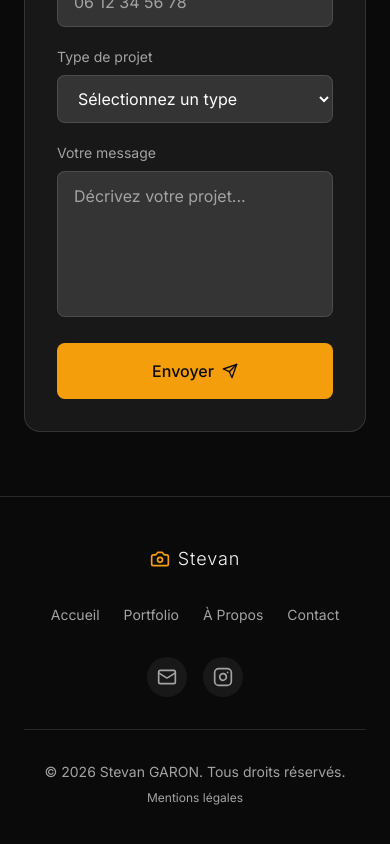
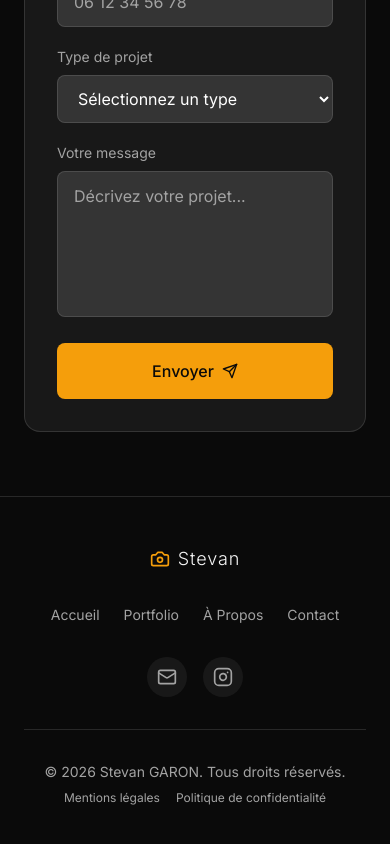
Before and after one commit to stevangrn/site-web, a React (Vite) app: page /contact in a window 390 px wide. Shown: the part 1574-2418 px from the top of the page. Built offline with nearby package versions, Linux system fonts and the light colour scheme.

Commit message:
amélioratrion pour utilisation mobile

```diff
--- a/index.html
+++ b/index.html
@@ -10,8 +10,11 @@ j=d.createElement(s),dl=l!='dataLayer'?'&l='+l:'';j.async=true;j.src=
 <!-- End Google Tag Manager -->
     <meta charset="UTF-8" />
     <meta name="viewport" content="width=device-width, initial-scale=1.0" />
+    <meta name="theme-color" content="#0a0a0a" />
+    <meta name="robots" content="index, follow" />
     <title>Stevan Garon — Photographe & Télépilote de drone en Vendée</title>
     <meta name="description" content="Photographe basé à La Chaize-le-Vicomte (Vendée). Portraits, événements, sports et prises de vue aériennes par drone." />
+    <link rel="canonical" href="https://stevangaron.fr/" />
     <meta property="og:title" content="Stevan Garon — Photographe & Télépilote de drone en Vendée" />
     <meta property="og:description" content="Photographe basé à La Chaize-le-Vicomte (Vendée). Portraits, événements, sports et prises de vue aériennes par drone." />
     <meta property="og:type" content="website" />
--- a/src/components/Footer.tsx
+++ b/src/components/Footer.tsx
@@ -80,12 +80,20 @@ export function Footer({ profile }: FooterProps) {
           <p className="text-[var(--text-muted)] text-sm">
             © {new Date().getFullYear()} {profile?.name || 'Photographe'}. Tous droits réservés.
           </p>
-          <button
-            onClick={() => navigate('/mentions-legales')}
-            className="text-[var(--text-muted)] hover:text-amber-500 text-xs transition-colors"
-          >
-            Mentions légales
-          </button>
+          <div className="flex flex-wrap items-center justify-center gap-4 text-xs">
+            <button
+              onClick={() => navigate('/mentions-legales')}
+              className="text-[var(--text-muted)] hover:text-amber-500 transition-colors"
+            >
+              Mentions légales
+            </button>
+            <button
+              onClick={() => navigate('/mentions-legales')}
+              className="text-[var(--text-muted)] hover:text-amber-500 transition-colors"
+            >
+              Politique de confidentialité
+            </button>
+          </div>
         </div>
       </div>
     </footer>
--- a/src/components/Navbar.tsx
+++ b/src/components/Navbar.tsx
@@ -84,14 +84,14 @@ export function Navbar({ profile, theme, onToggleTheme }: NavbarProps) {
           <button
             type="button"
             onClick={onToggleTheme}
-            className="rounded-full border border-[var(--border-color)] bg-[var(--surface)] p-2 text-[var(--text-secondary)] transition-colors hover:text-amber-500"
+            className="rounded-full border border-[var(--border-color)] bg-[var(--surface)] p-2 text-[var(--text-secondary)] transition-colors hover:text-amber-500 touch-manipulation active:scale-[0.96]"
             aria-label="Basculer le thème"
           >
             {theme === 'dark' ? <Sun className="h-4 w-4" /> : <Moon className="h-4 w-4" />}
           </button>
 
           <button
-            className="text-[var(--text-primary)] p-2"
+            className="text-[var(--text-primary)] p-2 touch-manipulation active:scale-[0.96]"
             onClick={() => setMobileMenuOpen(!mobileMenuOpen)}
           >
             {mobileMenuOpen ? <X className="w-6 h-6" /> : <Menu className="w-6 h-6" />}
@@ -99,8 +99,10 @@ export function Navbar({ profile, theme, onToggleTheme }: NavbarProps) {
         </div>
       </div>
 
-      {mobileMenuOpen && (
-        <div className="md:hidden bg-[var(--bg-primary)] border-t border-[var(--border-color)]">
+      <div
+        className={`md:hidden overflow-hidden border-t border-[var(--border-color)] bg-[var(--bg-primary)] transition-all duration-300 ease-out ${mobileMenuOpen ? 'max-h-96 opacity-100' : 'max-h-0 opacity-0 pointer-events-none'}`}
+      >
+        <div className="flex flex-col">
           {navLinks.map((link) => (
             <button
               key={link.path}
@@ -111,7 +113,7 @@ export function Navbar({ profile, theme, onToggleTheme }: NavbarProps) {
             </button>
           ))}
         </div>
-      )}
+      </div>
     </nav>
   );
 }
--- a/src/index.css
+++ b/src/index.css
@@ -29,12 +29,20 @@
 @layer base {
   html {
     scroll-behavior: smooth;
+    -webkit-overflow-scrolling: touch;
   }
 
   body {
     background-color: var(--bg-primary);
     color: var(--text-primary);
+    overflow-x: hidden;
+    -webkit-font-smoothing: antialiased;
+    -moz-osx-font-smoothing: grayscale;
     transition: background-color 0.3s ease, color 0.3s ease;
+  }
+
+  * {
+    box-sizing: border-box;
   }
 
   ::selection {
@@ -87,12 +95,29 @@
     animation: fade-in-up 0.8s ease-out forwards;
   }
 
+  .touch-manipulation {
+    touch-action: manipulation;
+  }
+
   .animation-delay-200 {
     animation-delay: 200ms;
   }
 
   .animation-delay-400 {
     animation-delay: 400ms;
+  }
+}
+
+@media (prefers-reduced-motion: reduce) {
+  html {
+    scroll-behavior: auto;
+  }
+
+  *, *::before, *::after {
+    animation-duration: 0.01ms !important;
+    animation-iteration-count: 1 !important;
+    transition-duration: 0.01ms !important;
+    scroll-behavior: auto !important;
   }
 }
 
--- a/src/pages/Home.tsx
+++ b/src/pages/Home.tsx
@@ -34,7 +34,7 @@ export function Home({ profile, featuredPhotos, heroPhoto, aboutPreviewPhoto }:
   return (
     <>
       {/* Hero Section */}
-      <section className="min-h-[calc(100vh-4rem)] flex items-center justify-center relative overflow-hidden">
+      <section className="min-h-[100svh] flex items-center justify-center relative overflow-hidden">
         {/* Background Image */}
         <div className="absolute inset-0">
           <img
@@ -69,14 +69,14 @@ export function Home({ profile, featuredPhotos, heroPhoto, aboutPreviewPhoto }:
           <div className="flex flex-col sm:flex-row items-center justify-center gap-4 animate-fade-in-up animation-delay-400">
             <button
               onClick={() => navigate('/portfolio')}
-              className="group inline-flex items-center gap-3 bg-amber-500/10 backdrop-blur-sm border border-amber-500/50 px-8 py-4 rounded-full text-white hover:bg-amber-500 hover:text-neutral-950 transition-all duration-500"
+              className="group inline-flex items-center gap-3 bg-amber-500/10 backdrop-blur-sm border border-amber-500/50 px-8 py-4 rounded-full text-white hover:bg-amber-500 hover:text-neutral-950 transition-all duration-500 touch-manipulation active:scale-[0.98]"
             >
               <span className="text-sm tracking-wider uppercase">Voir Portfolio</span>
               <ArrowRight className="w-4 h-4 group-hover:translate-x-1 transition-transform" />
             </button>
             <button
               onClick={() => navigate('/contact')}
-              className="inline-flex items-center gap-3 border border-white/20 px-8 py-4 rounded-full text-white hover:border-amber-500 hover:text-amber-500 transition-all duration-500"
+              className="inline-flex items-center gap-3 border border-white/20 px-8 py-4 rounded-full text-white hover:border-amber-500 hover:text-amber-500 transition-all duration-500 touch-manipulation active:scale-[0.98]"
             >
               <span className="text-sm tracking-wider uppercase">Me Contacter</span>
             </button>
```
